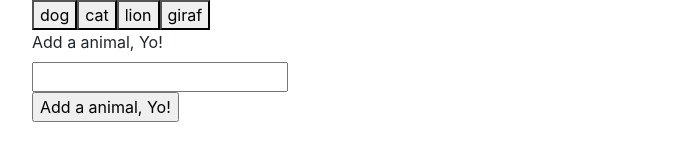
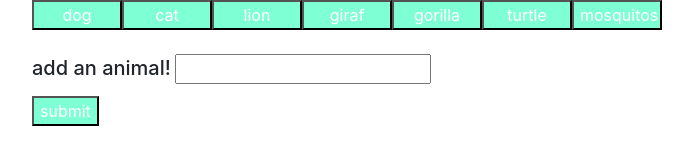
Before and after one commit to idiatou69/GifTastic, a plain HTML site: page index.html in a window 1280 px wide. Shown: the whole page, without its empty margins (53-746 px from the left). Drawn offline with nearby package versions, Linux system fonts and the light colour scheme.

Commit message:
secondCommit

```diff
--- a/assets/css/style.css
+++ b/assets/css/style.css
@@ -0,0 +1,13 @@
+#add-animal{
+ background:aquamarine;
+    color: white;
+
+}
+button{
+ background:aquamarine;
+    color: white;
+    width:90px;
+    height:auto;
+    display:inline-block;
+
+}
--- a/assets/javascript/gif.js
+++ b/assets/javascript/gif.js
@@ -1,45 +1,47 @@
- var ApiKey = "mAlVE8BvS2yqgQyRBwObgGYf9pttobR9";
+
+// we create a variable for our Api key
+var ApiKey = "mAlVE8BvS2yqgQyRBwObgGYf9pttobR9";
 
 // Initial array of animals
-var animals = ["dog", "cat", "lion", "giraf"];
-
-for(let i = 0; i< animals.length; i++) {
+var animals = ["dog", "cat", "lion", "giraf","gorilla", "turtle", "mosquitos"];
+// then we loop our array of string
+for (let i = 0; i < animals.length; i++) {
   createButton(animals[i]);
 }
-
+// create a function  called createButton
 function createButton(text) {
   var button = $("<button>");
   button.text(text);
-  button.on("click", function(event){
-    var queryURL= "https://api.giphy.com/v1/gifs/search?q=" + text + "&api_key=" + ApiKey + "&limit=10"
+  // we put a event click for our button
+  button.on("click", function (event) {
+    var queryURL = "https://api.giphy.com/v1/gifs/search?q=" + text + "&api_key=" + ApiKey + "&limit=10"
 
     // Creates AJAX call for the specific animal button being clicked
     $.ajax({
-        url: queryURL,
-        method: "GET"
-    }).then(function(response){
+      url: queryURL,
+      method: "GET"
+    }).then(function (response) {
       var imageArray = response.data;
       console.log(imageArray)
       //loop through, and grab the key called "downsized_still", for each
-      for( var i=0; i<imageArray.length; i++ ){
+      for (var i = 0; i < imageArray.length; i++) {
+
+        //use jquery to create an img and set the src to be the downsized_still value
         var image = $("<img>").attr("src", imageArray[i].images.downsized_still.url);
-        image.attr("data-still",  imageArray[i].images.downsized_still.url);
+        image.attr("data-still", imageArray[i].images.downsized_still.url);
         image.attr("data-animate", imageArray[i].images.downsized.url);
-        image.attr("data-state","still" );
+        image.attr("data-state", "still");
         image.addClass("gif")
 
-
-$("#animals-view").append(image);
+        // then  we call our div then  append it
+        $("#animals-view").append(image);
       }
-      //use jquery to create an img and set the src to be the downsized_still value
-
-
     })
   });
   $("#buttons-view").append(button);
 }
 
-$(document).on("click", ".gif", function() {
+$(document).on("click", ".gif", function () {
   // The attr jQuery method allows us to get or set the value of any attribute on our HTML element
   var state = $(this).attr("data-state");
   // If the clicked image's state is still, update its src attribute to what its data-animate value is.
@@ -53,7 +55,7 @@ $(document).on("click", ".gif", function() {
     $(this).attr("data-state", "still");
   }
 });
-$("#add-animal").on("click" ,function(event){
+$("#add-animal").on("click", function (event) {
   event.preventDefault();
   createButton($("#animal-input").val());
 });
--- a/index.html
+++ b/index.html
@@ -1,40 +1,54 @@
 <!DOCTYPE html>
 <html lang="en">
+
 <head>
   <meta charset="UTF-8">
   <meta name="viewport" content="width=device-width, initial-scale=1.0">
   <meta http-equiv="X-UA-Compatible" content="ie=edge">
   <link rel="stylesheet" href="./assets/css/reset.css">
   <link rel="stylesheet" href="./assets/css/style.css">
-    <link rel="stylesheet" href="https://stackpath.bootstrapcdn.com/bootstrap/4.3.1/css/bootstrap.min.css" integrity="sha384-ggOyR0iXCbMQv3Xipma34MD+dH/1fQ784/j6cY/iJTQUOhcWr7x9JvoRxT2MZw1T" crossorigin="anonymous">
+  <link rel="stylesheet" href="https://stackpath.bootstrapcdn.com/bootstrap/4.3.1/css/bootstrap.min.css"
+    integrity="sha384-ggOyR0iXCbMQv3Xipma34MD+dH/1fQ784/j6cY/iJTQUOhcWr7x9JvoRxT2MZw1T" crossorigin="anonymous">
   <title>Document</title>
 </head>
+
 <body>
   <div class="container">
 
     <!-- Rendered buttons will get dumped here  -->
     <div class="row">
-      <div class="col-sm-3">
+      <div class="col-sm-12">
         <div id="buttons-view"></div>
-
+        <br>
+      </div>
+    </div>
+    <div class="row">
+      <div class="col-sm-12">
         <form id="animal-form">
-      <label for="animal-input">Add a animal, Yo!</label>
+          <label for="animal-input">
+            <h5> add an animal!</h5>
+            </h5>
+          </label>
           <input type="text" id="animal-input"><br>
 
           <!-- Button triggers new animal to be added -->
-      <input id="add-animal" type="submit" value="Add a animal, Yo!">
+          <input id="add-animal" type="submit" value="submit">
         </form>
       </div>
-<div class="col-sm-9">
+    </div>
+    <br>
+    <div class="row">
+      <div class="col-sm-12">
+
         <!-- animals will get dumped Here -->
-    <div id="animals-view"></div>
+        <div id="animals-view" > </div> <br>
       </div>
     </div>
-   <script
-   src="https://code.jquery.com/jquery-3.4.1.min.js"
-   integrity="sha256-CSXorXvZcTkaix6Yvo6HppcZGetbYMGWSFlBw8HfCJo="
-   crossorigin="anonymous"></script>
+
+    <script src="https://code.jquery.com/jquery-3.4.1.min.js"
+      integrity="sha256-CSXorXvZcTkaix6Yvo6HppcZGetbYMGWSFlBw8HfCJo=" crossorigin="anonymous"></script>
     <script src="https://cdnjs.cloudflare.com/ajax/libs/jquery/3.2.1/jquery.min.js"></script>
     <script src="./assets/javascript/gif.js"></script>
 </body>
+
 </html>
```
Lines whose indentation alone changed are shown as unchanged.
